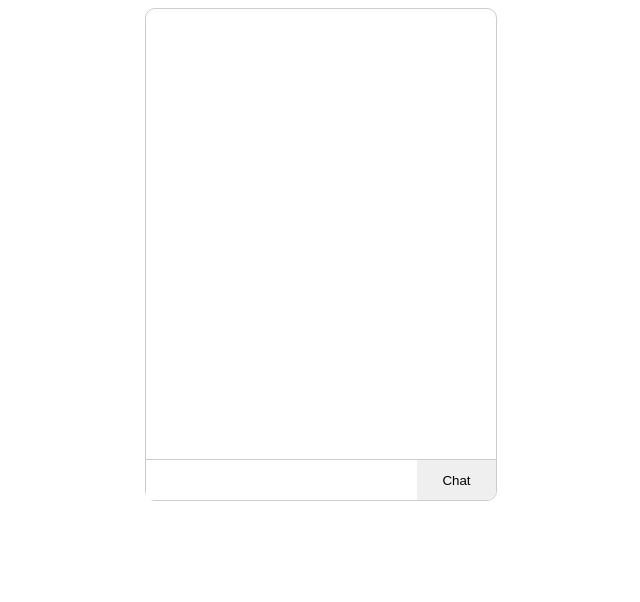
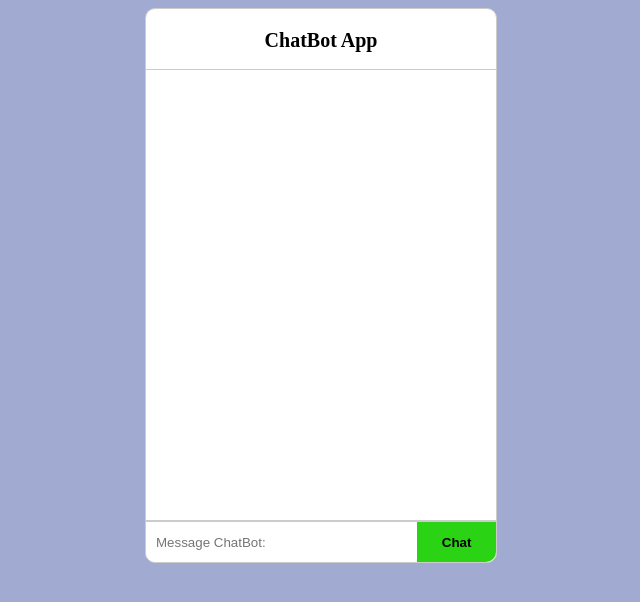
Before and after one commit to nafismahamudshahin/chatbotapp, a plain HTML site: page index.html in a window 1280 px wide. Shown: the whole page, without its empty margins (320-960 px from the left). Drawn offline with Linux system fonts and the light colour scheme.

Commit message:
set style in chatbot box

```diff
--- a/index.html
+++ b/index.html
@@ -5,6 +5,9 @@
     <meta name="viewport" content="width=device-width, initial-scale=1.0">
     <title>Document</title>
     <style>
+        body{
+            background-color: rgba(69,89,164,.5);
+        }
         #chatbot-container{
             width: 350px;
             margin: auto;
@@ -16,27 +19,43 @@
             border-radius: 10px;
             background-color: #fff;
         }
+        .chatbot-top{
+            height: 40px;
+            border-bottom: 1px solid #ccc;
+        }
+        .chatbot-top h3{
+            text-align: center;
+            font-size: 20px;
+        }
         #ans-show-area{
+            overflow-y: scroll;
             height: 450px;
         }
         input{
             width: 100%;
             height: 40px;
-
-            border-radius: 5px;
+           /* background-color: rgba(69,89,164,.5); */
+            border-radius: 0px 0px 0px 10px;
             padding: 5px;
             border: none;
+            padding-left: 10px;
         }
         #chat-box-area{
             display: flex;
-            border-top: 1px  solid #ccc;
+            border-top: 2px  solid #ccc;
             border-radius: 0px 0px 10px 10px;
         }
         .btn{
             width: 100px;
             border: none;
+            font-weight: 700;
             border-radius: 0px 0px 10px 0px;
             padding: 5px;
+            background-color: rgb(42, 211, 20);
+        }
+        .btn:hover{
+            background-color: rgb(37, 223, 13);
+            font-weight: 800;
         }
     </style>
 </head>
@@ -47,11 +66,14 @@
     <main>
         <section id="chatbot-container">
            <div id="chatbot">
+            <div class="chatbot-top">
+                <h3>ChatBot App</h3>
+            </div>
             <div id="ans-show-area">
 
             </div>
             <div id="chat-box-area">
-                <input type="search">
+                <input placeholder="Message ChatBot:" type="search">
                 <button class="btn">Chat</button>
             </div>
            </div>
```
